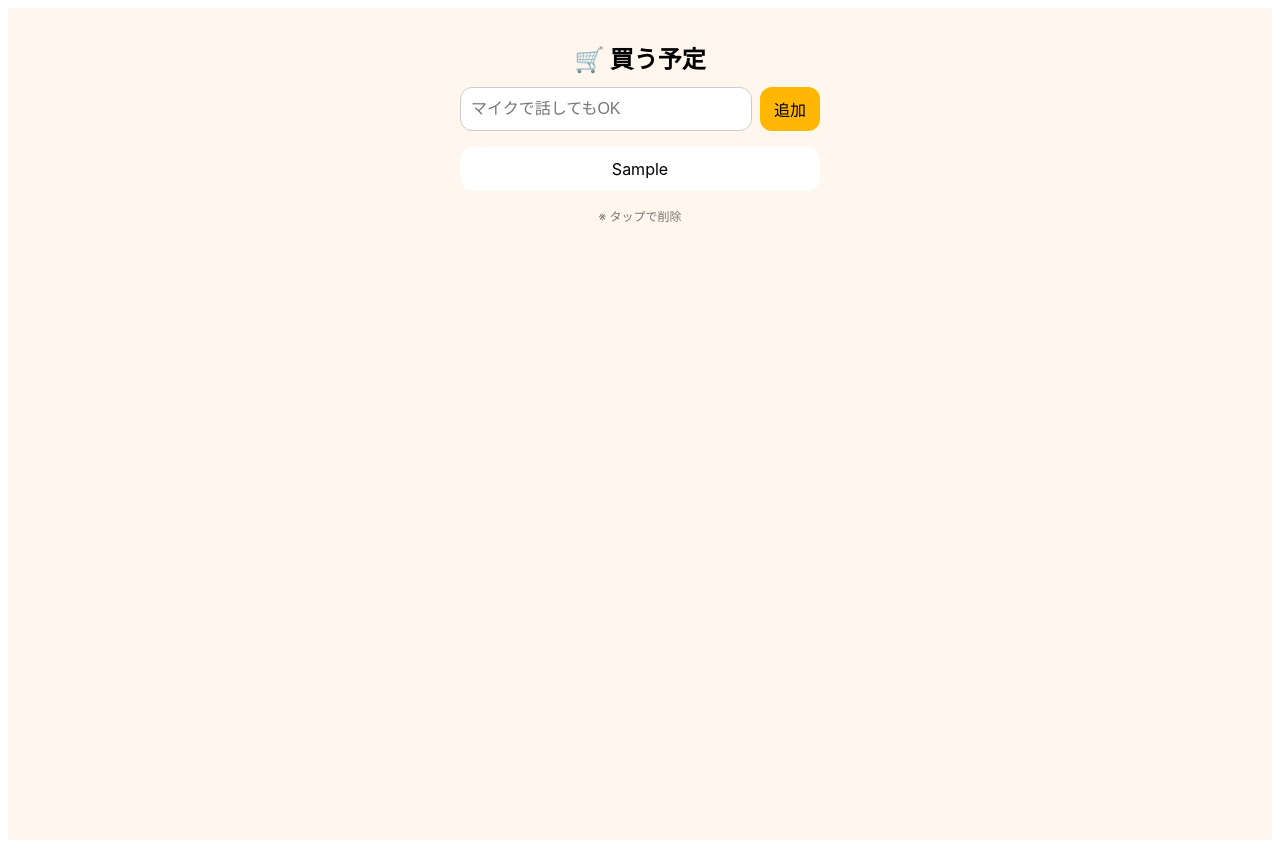
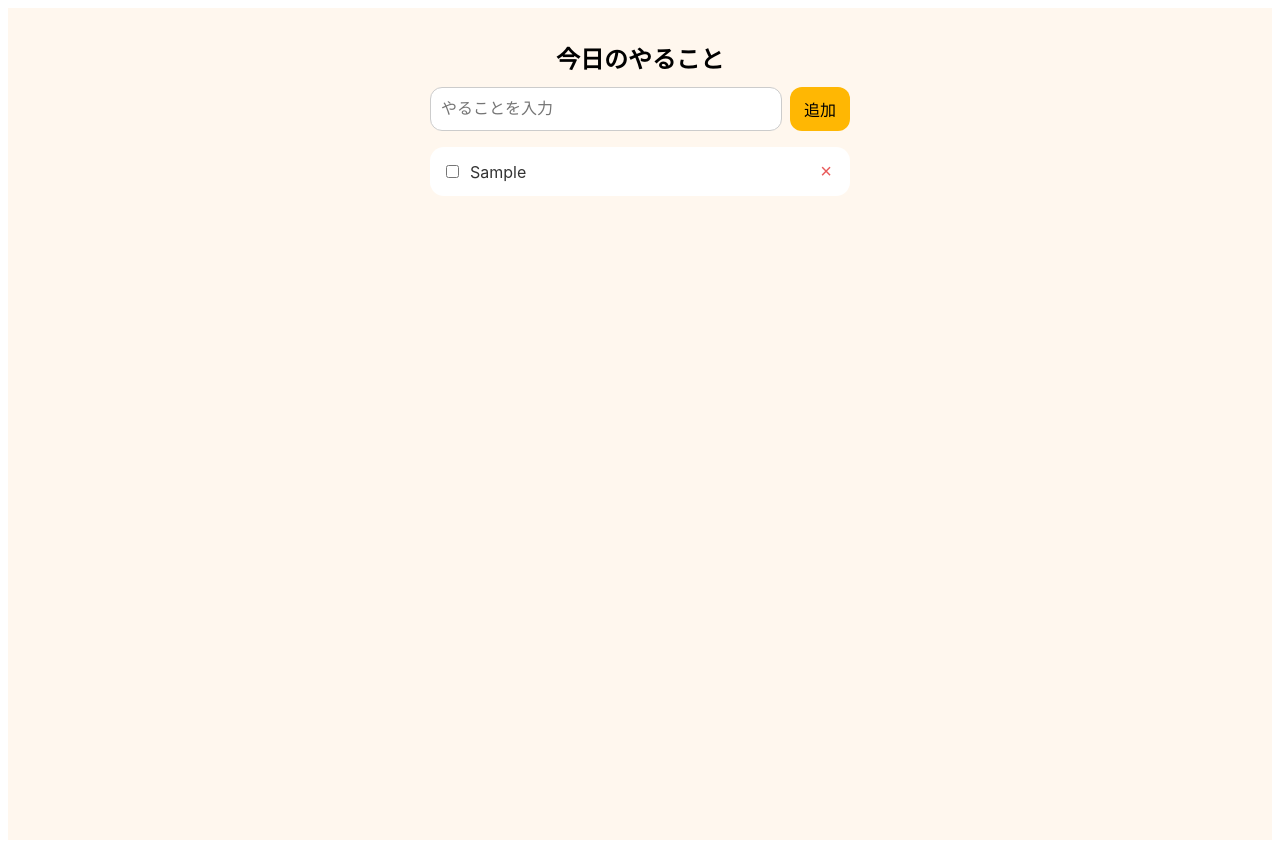
Before and after one commit to mssnkmryrk-a11y/buy-list-app, a React (Vite) app: page / in a window 1280 px wide. Both pictures are taken after typing "Sample" into the empty fields and a click on the button "追加". Built offline with nearby package versions, Linux system fonts and the light colour scheme.

Commit message:
Refactor BuyListApp to use Todo structure

```diff
--- a/src/App.tsx
+++ b/src/App.tsx
@@ -1,59 +1,94 @@
-import { useState, useEffect } from "react";
+import { useEffect, useState } from "react";
 
-export default function BuyListApp() {
+type Todo = {
+  id: string;
+  text: string;
+  done: boolean;
+};
+
+export default function App() {
+  const [todos, setTodos] = useState<Todo[]>([]);
   const [text, setText] = useState("");
-  const [items, setItems] = useState<string[]>([]);
 
+  // 初回読み込み
   useEffect(() => {
-    const saved = localStorage.getItem("buy-list");
-    if (saved) setItems(JSON.parse(saved));
+    const saved = localStorage.getItem("todos");
+    if (saved) setTodos(JSON.parse(saved));
   }, []);
 
-  const save = (next: string[]) => {
-    setItems(next);
-    localStorage.setItem("buy-list", JSON.stringify(next));
-  };
+  // 保存
+  useEffect(() => {
+    localStorage.setItem("todos", JSON.stringify(todos));
+  }, [todos]);
 
-  const addItem = () => {
+  const addTodo = () => {
     if (!text.trim()) return;
-    save([...items, text.trim()]);
+    setTodos([
+      ...todos,
+      { id: crypto.randomUUID(), text, done: false },
+    ]);
     setText("");
   };
 
-  const removeItem = (index: number) => {
-    const next = items.filter((_, i) => i !== index);
-    save(next);
+  const toggleTodo = (id: string) => {
+    setTodos(todos.map(t =>
+      t.id === id ? { ...t, done: !t.done } : t
+    ));
+  };
+
+  const removeTodo = (id: string) => {
+    setTodos(todos.filter(t => t.id !== id));
   };
 
   return (
     <div style={styles.page}>
-      <h1 style={styles.title}>🛒 買う予定</h1>
+      <h1 style={styles.title}>今日のやること</h1>
 
+      {/* 入力フォーム */}
       <form
+        style={styles.form}
         onSubmit={(e) => {
-          e.preventDefault();
-          addItem();
+          e.preventDefault(); // Enterで保存
+          addTodo();
         }}
-        style={styles.form}
       >
         <input
           style={styles.input}
-          placeholder="マイクで話してもOK"
+          type="text"
+          placeholder="やることを入力"
           value={text}
           onChange={(e) => setText(e.target.value)}
         />
         <button style={styles.add}>追加</button>
       </form>
 
-      <ul style={styles.list}>
-        {items.map((item, i) => (
-          <li key={i} style={styles.item} onClick={() => removeItem(i)}>
-            {item}
-          </li>
+      {/* リスト */}
+      <div style={styles.list}>
+        {todos.map(todo => (
+          <div key={todo.id} style={styles.item}>
+            <label style={styles.label}>
+              <input
+                type="checkbox"
+                checked={todo.done}
+                onChange={() => toggleTodo(todo.id)}
+              />
+              <span style={{
+                ...styles.text,
+                textDecoration: todo.done ? "line-through" : "none",
+                color: todo.done ? "#aaa" : "#333"
+              }}>
+                {todo.text}
+              </span>
+            </label>
+            <button
+              style={styles.delete}
+              onClick={() => removeTodo(todo.id)}
+            >
+              ×
+            </button>
+          </div>
         ))}
-      </ul>
-
-      <p style={styles.hint}>※ タップで削除</p>
+      </div>
     </div>
   );
 }
@@ -74,14 +109,14 @@ const styles: any = {
   },
   form: {
     width: "100%",
-    maxWidth: 360,
+    maxWidth: 420,
     display: "flex",
     gap: 8,
     marginBottom: 16,
   },
   input: {
     flex: 1,
-    fontSize: 16,
+    fontSize: 16, // ★ iPhoneズーム防止
     padding: 10,
     borderRadius: 12,
     border: "1px solid #ccc",
@@ -95,22 +130,29 @@ const styles: any = {
   },
   list: {
     width: "100%",
-    maxWidth: 360,
-    listStyle: "none",
-    padding: 0,
-    margin: 0,
+    maxWidth: 420,
   },
   item: {
     background: "#fff",
+    borderRadius: 14,
     padding: 12,
-    borderRadius: 14,
+    display: "flex",
+    justifyContent: "space-between",
+    alignItems: "center",
     marginBottom: 8,
+  },
+  label: {
+    display: "flex",
+    alignItems: "center",
+    gap: 8,
+  },
+  text: {
     fontSize: 16,
-    textAlign: "center",
   },
-  hint: {
-    marginTop: 8,
-    fontSize: 12,
-    color: "#777",
+  delete: {
+    background: "none",
+    border: "none",
+    fontSize: 20,
+    color: "#E85A5A",
   },
 };
```
